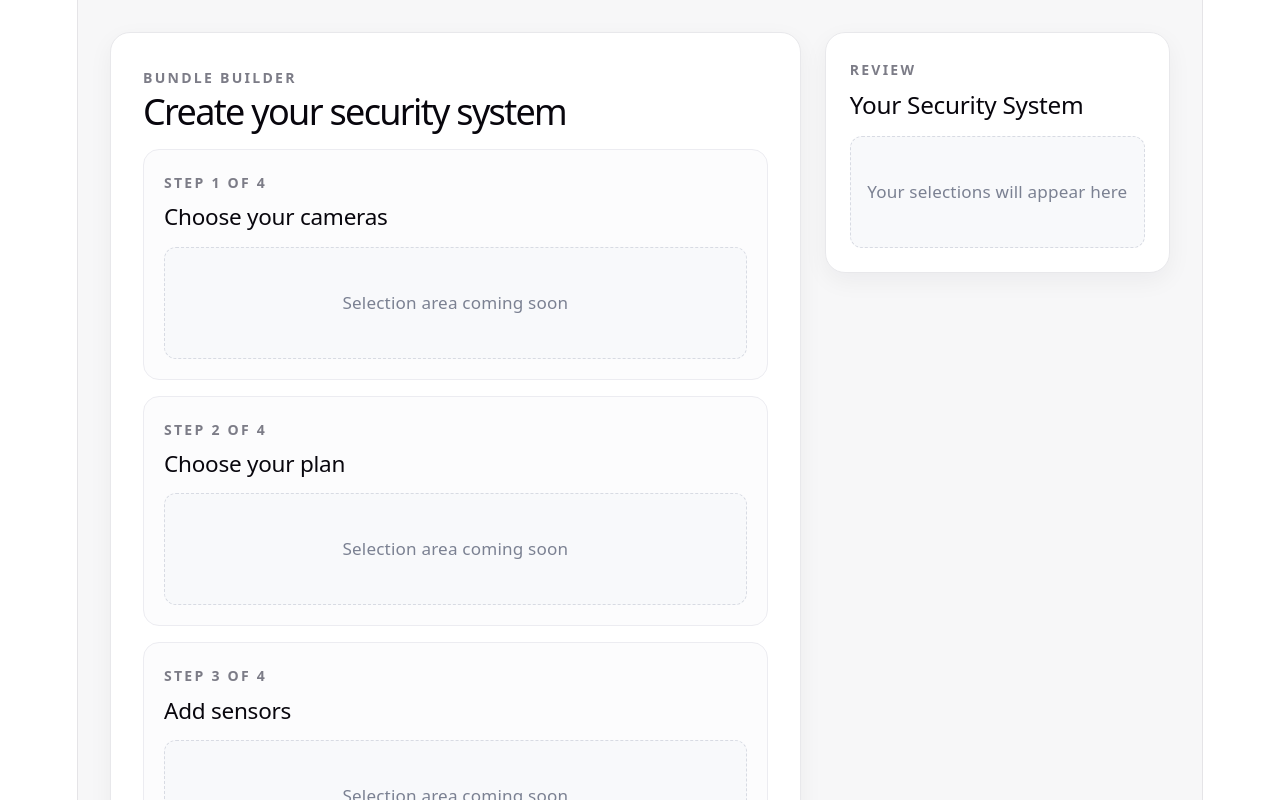
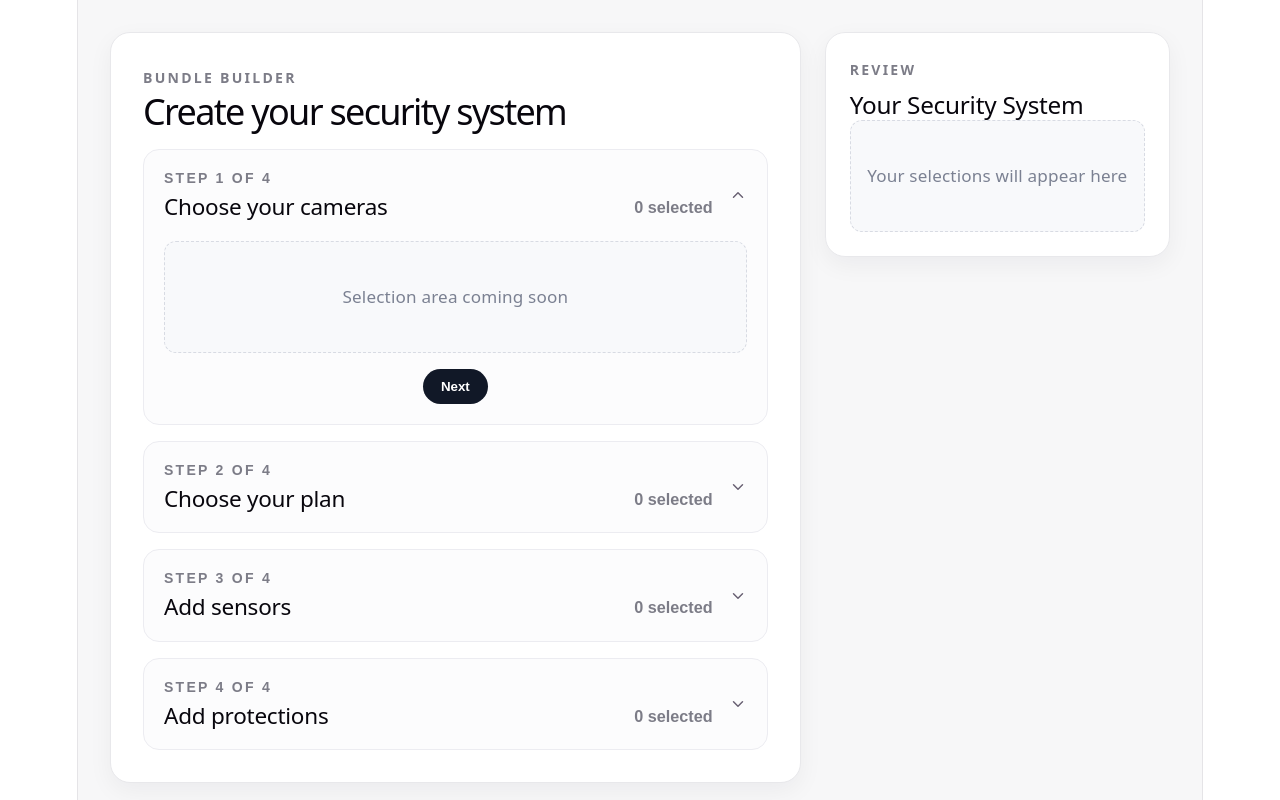
Before and after one commit to mariam-hamido/home-bundle-builder, a React (Vite) app: page / in a window 1280 px wide. Shown: the top 800 px of the page. Built offline with nearby package versions, Linux system fonts and the light colour scheme.

Commit message:
feat: enhance BundleBuilder and BundleSection components with step management and styling updates

```diff
--- a/src/App.css
+++ b/src/App.css
@@ -53,24 +53,57 @@
 .bundle-section {
   border: 1px solid #ececf1;
   border-radius: 16px;
-  padding: 20px;
-  text-align: left;
   background: #fcfcfd;
+  overflow: hidden;
 }
 
-.bundle-section__header h2 {
-  margin: 0 0 8px;
+.bundle-section__trigger {
+  width: 100%;
+  border: 0;
+  background: transparent;
+  padding: 20px;
+  display: flex;
+  align-items: center;
+  justify-content: space-between;
+  gap: 16px;
+  cursor: pointer;
+  text-align: left;
+  color: inherit;
+}
+
+.bundle-section__trigger-content {
+  flex: 1;
+}
+
+.bundle-section__title-row {
+  display: flex;
+  align-items: center;
+  justify-content: space-between;
+  gap: 12px;
+}
+
+.bundle-section__title-row h2 {
+  margin: 0;
   font-size: 1.25rem;
 }
 
+.bundle-section__selected-count {
+  font-size: 0.9rem;
+  color: #7c7c87;
+  font-weight: 600;
+}
+
 .bundle-section__description {
-  margin: 0;
+  margin: 8px 0 0;
   color: #6c7280;
+}
+
+.bundle-section__body {
+  padding: 0 20px 20px;
 }
 
 .bundle-section__placeholder,
 .review-panel__placeholder {
-  margin-top: 16px;
   min-height: 110px;
   border: 1px dashed #d8dbe3;
   border-radius: 12px;
@@ -80,6 +113,17 @@
   justify-content: center;
   color: #7b8192;
   font-size: 0.95rem;
+}
+
+.bundle-section__next {
+  margin-top: 16px;
+  border: 0;
+  border-radius: 999px;
+  background: #111827;
+  color: #fff;
+  padding: 10px 18px;
+  font-weight: 600;
+  cursor: pointer;
 }
 
 .review-panel {
--- a/src/features/bundle-builder/components/BundleBuilder.jsx
+++ b/src/features/bundle-builder/components/BundleBuilder.jsx
@@ -1,9 +1,10 @@
 import { useMemo } from 'react'
 import { useBundleBuilder } from '../context/BundleBuilderContext'
+import { NEXT_STEP, SET_ACTIVE_STEP } from '../context/actions'
 import BundleSection from './BundleSection'
 
 function BundleBuilder() {
-  const { state } = useBundleBuilder()
+  const { state, dispatch } = useBundleBuilder()
 
   const sections = useMemo(() => {
     if (!state.bundleData) {
@@ -22,6 +23,16 @@ function BundleBuilder() {
     }))
   }, [state.bundleData])
 
+  const activeStep = state.currentStep ?? 0
+
+  const handleToggle = (index) => {
+    dispatch({ type: SET_ACTIVE_STEP, payload: index })
+  }
+
+  const handleNext = () => {
+    dispatch({ type: NEXT_STEP })
+  }
+
   return (
     <section className="bundle-builder" aria-label="Bundle builder">
       <div className="bundle-builder__header">
@@ -30,12 +41,16 @@ function BundleBuilder() {
       </div>
 
       <div className="bundle-builder__steps">
-        {sections.map((section) => (
+        {sections.map((section, index) => (
           <BundleSection
             key={section.key}
             stepNumber={section.stepNumber}
             totalSteps={section.totalSteps}
             title={section.title}
+            isOpen={activeStep === index}
+            selectedCount="0 selected"
+            onToggle={() => handleToggle(index)}
+            onNext={handleNext}
           />
         ))}
       </div>
--- a/src/features/bundle-builder/components/BundleSection.jsx
+++ b/src/features/bundle-builder/components/BundleSection.jsx
@@ -1,15 +1,41 @@
-function BundleSection({ stepNumber, totalSteps, title, description }) {
+import { ChevronDown, ChevronUp } from 'lucide-react'
+
+function BundleSection({
+  stepNumber,
+  totalSteps,
+  title,
+  description,
+  isOpen,
+  selectedCount,
+  onToggle,
+  onNext,
+}) {
   return (
-    <section className="bundle-section">
-      <div className="bundle-section__header">
+    <section className={`bundle-section ${isOpen ? 'is-open' : ''}`}>
+      <button type="button" className="bundle-section__trigger" onClick={onToggle} aria-expanded={isOpen}>
+        <div className="bundle-section__trigger-content">
           <p className="bundle-section__eyebrow">STEP {stepNumber} OF {totalSteps}</p>
+          <div className="bundle-section__title-row">
             <h2>{title}</h2>
+            <span className="bundle-section__selected-count">{selectedCount}</span>
+          </div>
           {description ? <p className="bundle-section__description">{description}</p> : null}
         </div>
 
+        {isOpen ? <ChevronUp size={18} /> : <ChevronDown size={18} />}
+      </button>
+
+      {isOpen ? (
+        <div className="bundle-section__body">
           <div className="bundle-section__placeholder" aria-label="Placeholder content">
             <p>Selection area coming soon</p>
           </div>
+
+          <button type="button" className="bundle-section__next" onClick={onNext}>
+            Next
+          </button>
+        </div>
+      ) : null}
     </section>
   )
 }
--- a/src/features/bundle-builder/context/actions.js
+++ b/src/features/bundle-builder/context/actions.js
@@ -1,4 +1,5 @@
 export const LOAD_BUNDLE = 'LOAD_BUNDLE'
+export const SET_ACTIVE_STEP = 'SET_ACTIVE_STEP'
 export const NEXT_STEP = 'NEXT_STEP'
 export const PREVIOUS_STEP = 'PREVIOUS_STEP'
 export const SELECT_VARIANT = 'SELECT_VARIANT'
--- a/src/features/bundle-builder/context/bundleReducer.js
+++ b/src/features/bundle-builder/context/bundleReducer.js
@@ -1,4 +1,4 @@
-import { LOAD_BUNDLE } from './actions'
+import { LOAD_BUNDLE, NEXT_STEP, PREVIOUS_STEP, RESET_BUNDLE, RESTORE_BUNDLE, SELECT_VARIANT, SET_ACTIVE_STEP, UPDATE_QUANTITY } from './actions'
 import initialState from './initialState'
 
 function bundleReducer(state = initialState, action) {
@@ -10,28 +10,34 @@ function bundleReducer(state = initialState, action) {
         isLoaded: true,
       }
 
-    case 'NEXT_STEP':
-      // TODO: implement advancing to the next step.
+    case SET_ACTIVE_STEP:
+      return {
+        ...state,
+        currentStep: action.payload,
+      }
+
+    case NEXT_STEP:
+      return {
+        ...state,
+        currentStep: Math.min(state.currentStep + 1, 3),
+      }
+
+    case PREVIOUS_STEP:
+      return {
+        ...state,
+        currentStep: Math.max(state.currentStep - 1, 0),
+      }
+
+    case SELECT_VARIANT:
       return state
 
-    case 'PREVIOUS_STEP':
-      // TODO: implement moving to the previous step.
+    case UPDATE_QUANTITY:
       return state
 
-    case 'SELECT_VARIANT':
-      // TODO: implement selecting a variant.
+    case RESTORE_BUNDLE:
       return state
 
-    case 'UPDATE_QUANTITY':
-      // TODO: implement updating item quantity.
-      return state
-
-    case 'RESTORE_BUNDLE':
-      // TODO: implement restoring a previously saved bundle state.
-      return state
-
-    case 'RESET_BUNDLE':
-      // TODO: implement resetting the bundle state.
+    case RESET_BUNDLE:
       return state
 
     default:
--- a/src/features/bundle-builder/context/initialState.js
+++ b/src/features/bundle-builder/context/initialState.js
@@ -1,6 +1,6 @@
 const initialState = {
   bundleData: null,
-  currentStep: 1,
+  currentStep: 0,
   selectedItems: {},
   reviewItems: [],
   isLoaded: false,
```
Lines whose indentation alone changed are shown as unchanged.
